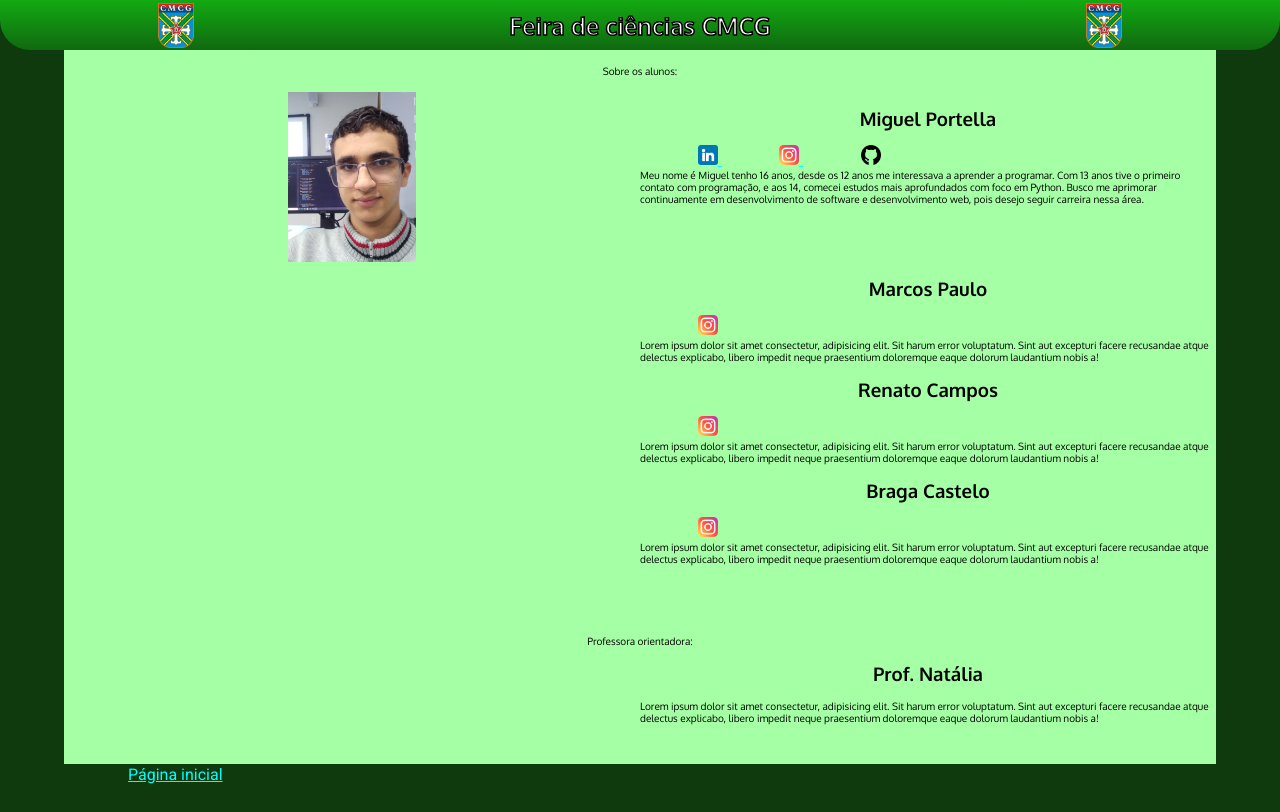
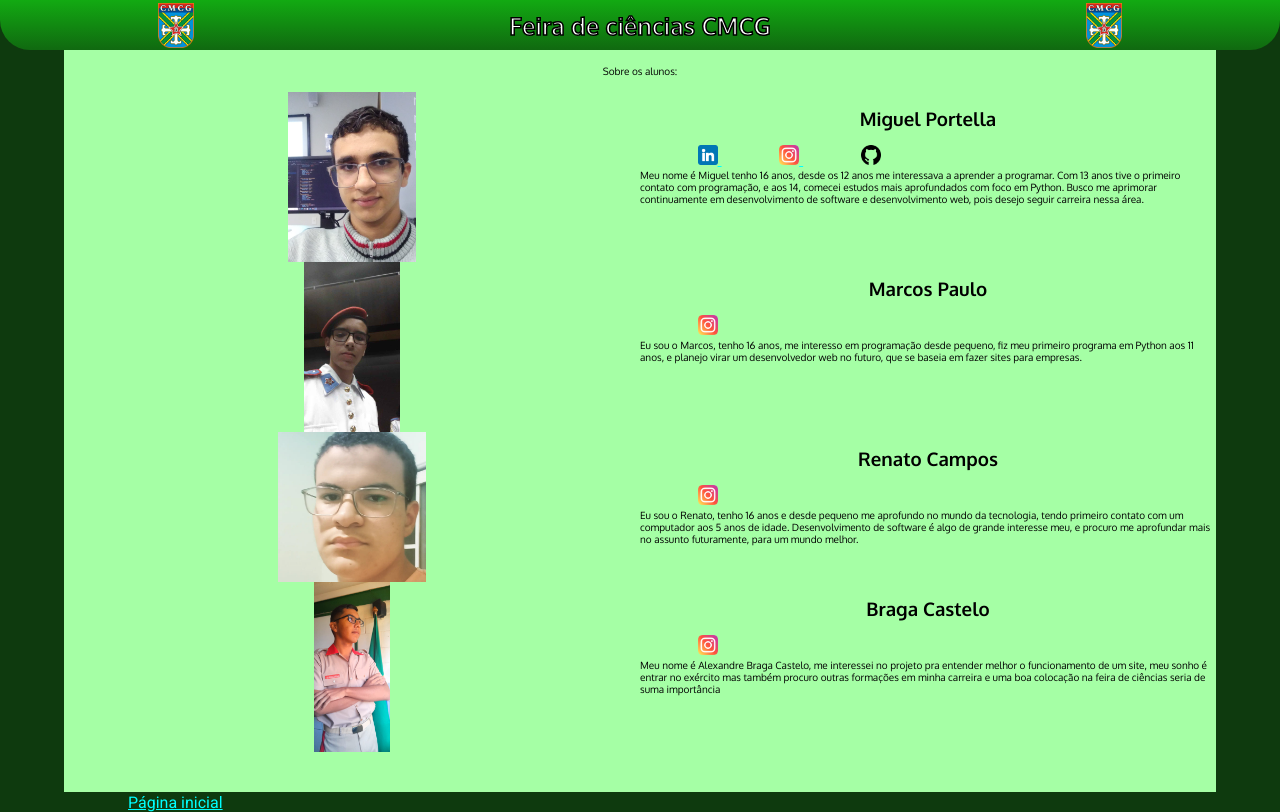
Before and after one commit to Miguel-Portella/Feira-de-Ciencias, a plain HTML site: page pagina2.html in a window 1280 px wide. Drawn offline with Linux system fonts and the light colour scheme.

Commit message:
Add files via upload

```diff
--- a/pagina2.html
+++ b/pagina2.html
@@ -41,77 +41,52 @@
 
         <div class="aluno">
             <div class="foto-p2">
-
+                <img src="assets/imagens/imagens/Marcos Paulo.jpg" alt="" height="170px">
             </div>
             <div class="texto-p2">
                 <h3>Marcos Paulo</h3>
                 <a href="https://www.instagram.com/marcos4200paulo/">
                     <img src="assets/imagens/icones/instagram.png" alt="" height="20px">
                 </a>
-                <p>Lorem ipsum dolor sit amet consectetur,
-                    adipisicing elit. Sit harum error voluptatum.
-                    Sint aut excepturi facere recusandae atque delectus
-                    explicabo, libero impedit neque praesentium doloremque eaque
-                    dolorum laudantium nobis a!</p>
+                <p>Eu sou o Marcos, tenho 16 anos, me interesso em programação desde pequeno, fiz meu primeiro
+                    programa em Python aos 11 anos, e planejo virar um desenvolvedor web no futuro, que se baseia
+                    em fazer sites para empresas.</p>
             </div>
         </div>
 
         <div class="aluno">
             <div class="foto-p2">
-
+                <img src="assets/imagens/imagens/Renato Campos.jpeg" alt="" height="150px">
             </div>
             <div class="texto-p2">
                 <h3>Renato Campos</h3>
                 <a href="https://www.instagram.com/renato.campos18/">
                     <img src="assets/imagens/icones/instagram.png" alt="" height="20px">
                 </a>
-                <p>Lorem ipsum dolor sit amet consectetur,
-                    adipisicing elit. Sit harum error voluptatum.
-                    Sint aut excepturi facere recusandae atque delectus
-                    explicabo, libero impedit neque praesentium doloremque eaque
-                    dolorum laudantium nobis a!</p>
+                <p>Eu sou o Renato, tenho 16 anos e desde pequeno me aprofundo no mundo da tecnologia,
+                    tendo primeiro contato com um computador aos 5 anos de idade. Desenvolvimento de software
+                    é algo de grande interesse meu, e procuro me aprofundar mais no assunto futuramente, para um
+                    mundo melhor.</p>
             </div>
         </div>
 
         <div class="aluno">
             <div class="foto-p2">
-
+                <img src="assets/imagens/imagens/Braga Castelo.jpeg" alt="" height="170px">
             </div>
             <div class="texto-p2">
                 <h3>Braga Castelo</h3>
                 <a href="https://www.instagram.com/alebcastelo/">
                     <img src="assets/imagens/icones/instagram.png" alt="" height="20px">
                 </a>
-                <p>Lorem ipsum dolor sit amet consectetur,
-                    adipisicing elit. Sit harum error voluptatum.
-                    Sint aut excepturi facere recusandae atque delectus
-                    explicabo, libero impedit neque praesentium doloremque eaque
-                    dolorum laudantium nobis a!</p>
+                <p>Meu nome é Alexandre Braga Castelo, me interessei no projeto pra entender melhor o funcionamento
+                    de um site, meu sonho é entrar no exército mas também procuro outras formações em minha carreira e
+                    uma boa colocação na feira de ciências seria de suma importância</p>
             </div>
         </div>
-
-        <p style="padding-top: 70px; text-align: center;">Professora orientadora:</p>
-
-        <div class="aluno">
-            <div class="foto-p2">
-
-            </div>
-            <div class="texto-p2">
-                <h3>Prof. Natália</h3>
-                <p>Lorem ipsum dolor sit amet consectetur,
-                    adipisicing elit. Sit harum error voluptatum.
-                    Sint aut excepturi facere recusandae atque delectus
-                    explicabo, libero impedit neque praesentium doloremque eaque
-                    dolorum laudantium nobis a!</p>
-            </div>
-        </div>
-
-
-
     </div>
     <footer>
         <a href="https://feira-de-ciencias-cmcg.vercel.app">Página inicial</a>
     </footer>
-
 </body>
 </html>
```
Also changed, not shown: assets/imagens/imagens/Braga Castelo.jpeg (added), assets/imagens/imagens/Marcos Paulo.jpg (added), assets/imagens/imagens/Renato Campos.jpeg (added).
